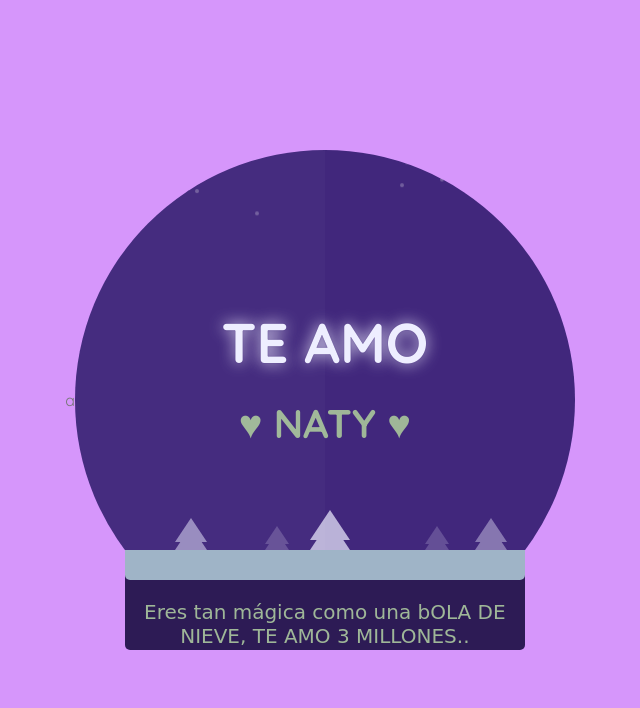
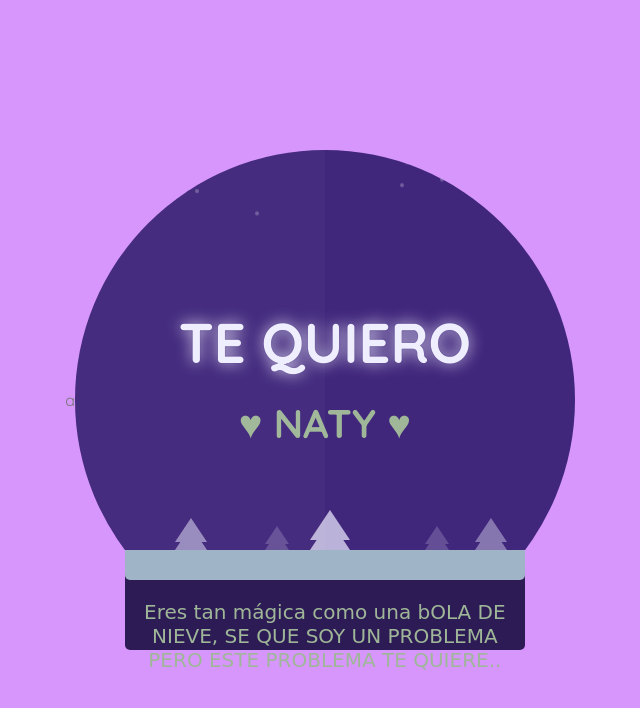
Before and after one commit to juanestitss/PARA-NATY, a plain HTML site: page feliz cumple naty/click-me-button/pagina.html in a window 1280 px wide. Shown: the whole page, without its empty margins (320-960 px from the left). Drawn offline with nearby package versions, Linux system fonts and the light colour scheme; a web font is replaced by a local one.

Commit message:
Update pagina.html

```diff
--- a/feliz cumple naty/click-me-button/pagina.html
+++ b/feliz cumple naty/click-me-button/pagina.html
@@ -2,7 +2,7 @@
 <html lang="en" >
 <head>
   <meta charset="UTF-8">
-  <title>PARA NATY</title>
+  <title>PARA YISLEN</title>
   <link rel="stylesheet" href="https://cdnjs.cloudflare.com/ajax/libs/normalize/5.0.0/normalize.min.css">
 <link rel="stylesheet" href="./estilo bola.css">
 
@@ -64,7 +64,7 @@
       <div class="flake"></div>
     </div>
     <div class="text">
-      <h1>TE AMO</h1>
+      <h1>TE QUIERO</h1>
       <h2>&hearts; NATY &hearts;</h2>
     </div>
     <div class="tree one"></div>
@@ -75,7 +75,7 @@
   </div>
   <!--.bea -->
   <div class="platform">
-    <div class="quote">Eres tan mágica como una bOLA DE NIEVE, TE AMO 3 MILLONES..</div>
+    <div class="quote">Eres tan mágica como una bOLA DE NIEVE, SE QUE SOY UN PROBLEMA PERO ESTE PROBLEMA TE QUIERE..</div>
   </div>
 </div>
 
```
